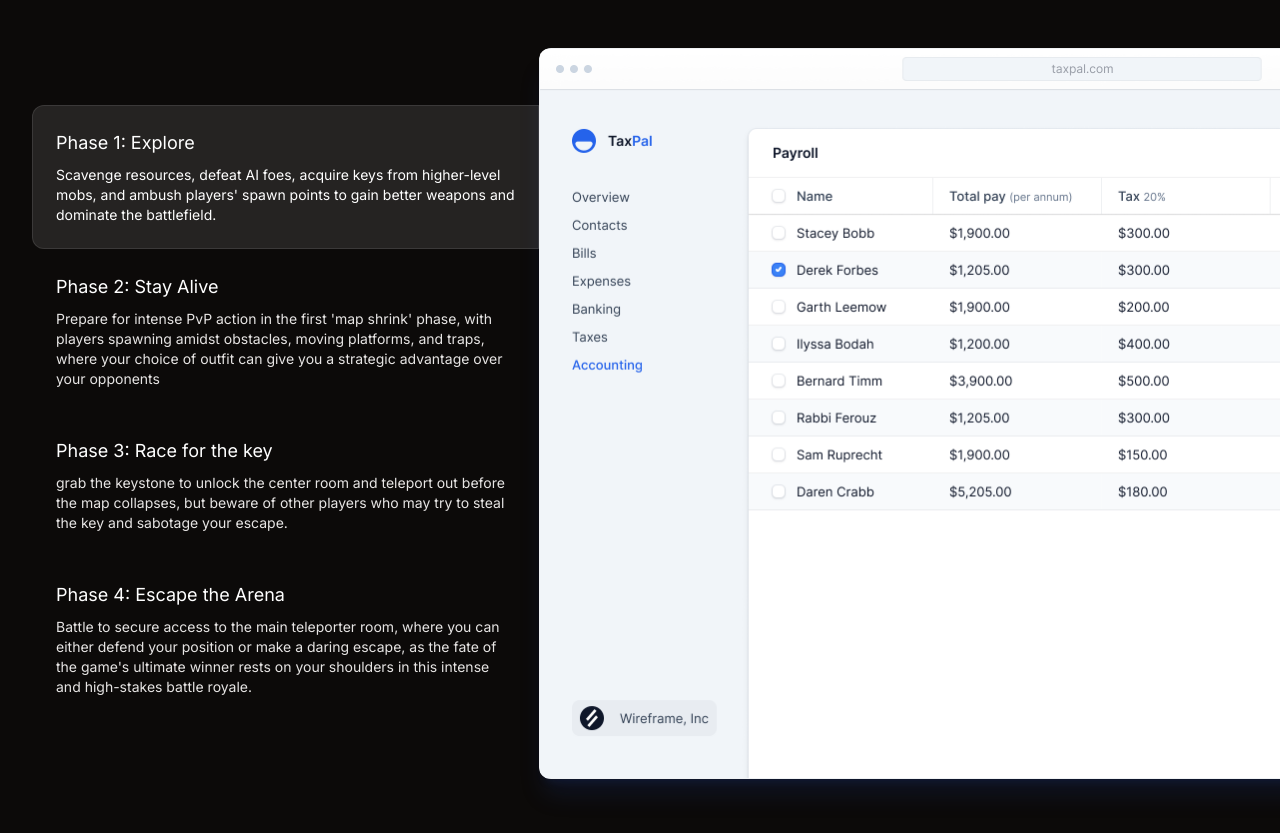
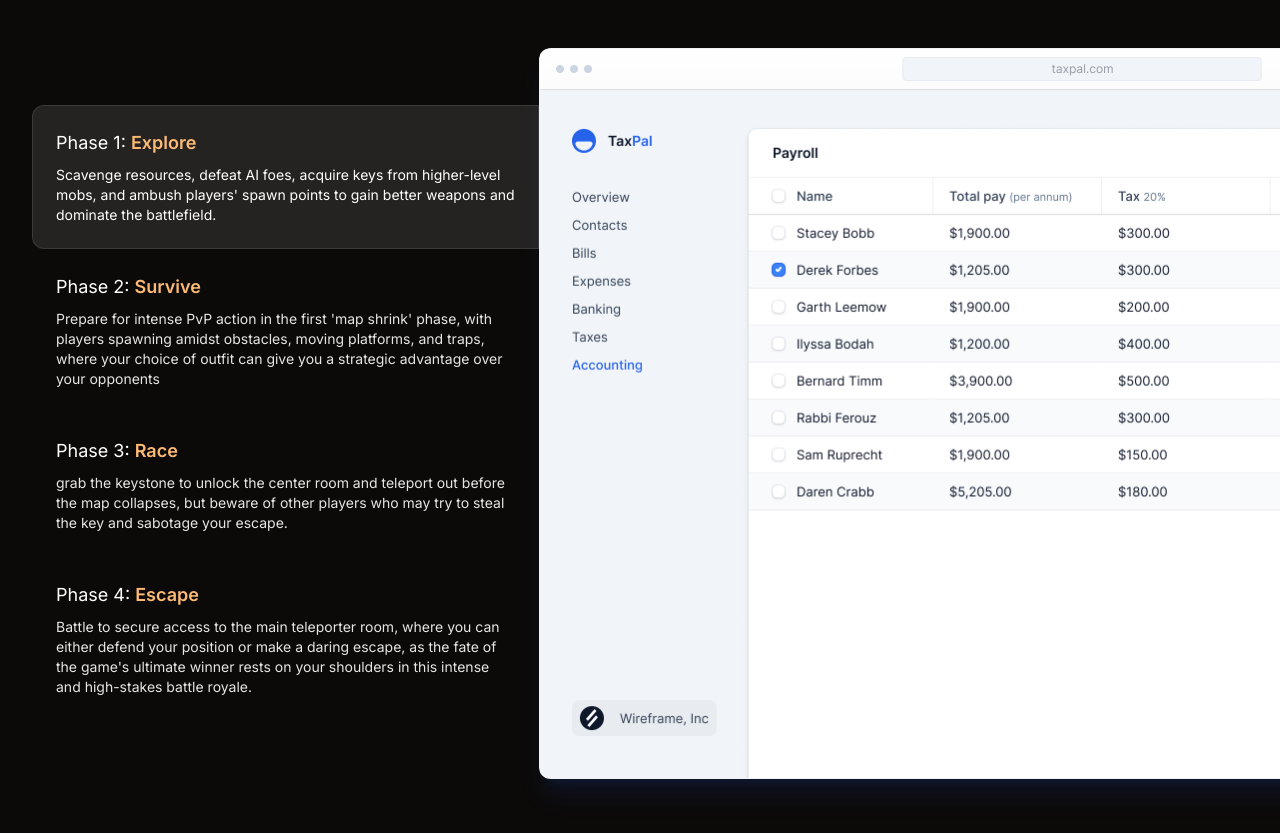
Before and after one commit to brodiecc/chainz-unleashed-website, a Next.js app: page / in a window 1280 px wide. Shown: the part 1080-1913 px from the top of the page. Built offline with nearby package versions, Linux system fonts and the light colour scheme.

Commit message:
Fixed priamry features focus issue, and added bold orange headers

```diff
--- a/src/components/PrimaryFeatures.tsx
+++ b/src/components/PrimaryFeatures.tsx
@@ -13,25 +13,33 @@ import screenshotVatReturns from "@/images/screenshots/vat-returns.png";
 
 const features = [
   {
-    title: "Phase 1: Explore",
+    // title: "Phase 1: Explore",
+    titleStart: "Phase 1: ",
+    titleEmphasis: "Explore",
     description:
       "Scavenge resources, defeat AI foes, acquire keys from higher-level mobs, and ambush players' spawn points to gain better weapons and dominate the battlefield.",
     image: screenshotPayroll,
   },
   {
-    title: "Phase 2: Stay Alive",
+    // title: "Phase 2: Stay Alive",
+    titleStart: "Phase 2: ",
+    titleEmphasis: "Survive",
     description:
       "Prepare for intense PvP action in the first 'map shrink' phase, with players spawning amidst obstacles, moving platforms, and traps, where your choice of outfit can give you a strategic advantage over your opponents",
     image: screenshotExpenses,
   },
   {
-    title: "Phase 3: Race for the key",
+    titleStart: "Phase 3: ",
+    titleEmphasis: "Race",
+    // titleEnd: " for the key",
     description:
       "grab the keystone to unlock the center room and teleport out before the map collapses, but beware of other players who may try to steal the key and sabotage your escape.",
     image: screenshotVatReturns,
   },
   {
-    title: "Phase 4: Escape the Arena",
+    titleStart: "Phase 4: ",
+    titleEmphasis: "Escape",
+    // titleEnd: " the Arena",
     description:
       "Battle to secure access to the main teleporter room, where you can either defend your position or make a daring escape, as the fate of the game's ultimate winner rests on your shoulders in this intense and high-stakes battle royale.",
     image: screenshotReporting,
@@ -83,7 +91,7 @@ export default function PrimaryFeatures() {
                 <Tab.List className="relative z-10 flex gap-x-4 whitespace-nowrap px-4 sm:mx-auto sm:px-0 lg:mx-0 lg:block lg:gap-x-0 lg:gap-y-1 lg:whitespace-normal">
                   {features.map((feature, featureIndex) => (
                     <div
-                      key={feature.title}
+                      key={feature.titleStart}
                       className={clsx(
                         "group relative rounded-full py-1 px-4 lg:rounded-r-none lg:rounded-l-xl lg:p-6",
                         selectedIndex === featureIndex
@@ -94,14 +102,17 @@ export default function PrimaryFeatures() {
                       <h3>
                         <Tab
                           className={clsx(
-                            "font-display text-lg [&:not(:focus-visible)]:focus:outline-none",
+                            "font-display text-lg focus:ring-0 focus:ring-offset-0",
                             selectedIndex === featureIndex
                               ? "text-stone-900 lg:text-white"
                               : "text-white hover:text-white lg:text-white"
                           )}
                         >
                           <span className="absolute inset-0 rounded-full lg:rounded-r-none lg:rounded-l-xl" />
-                          {feature.title}
+                          {feature.titleStart}
+                          <span className="font-semibold text-orange-300">
+                            {feature.titleEmphasis}
+                          </span>
                         </Tab>
                       </h3>
                       <p
@@ -120,7 +131,7 @@ export default function PrimaryFeatures() {
               </div>
               <Tab.Panels className="lg:col-span-7">
                 {features.map((feature) => (
-                  <Tab.Panel key={feature.title} unmount={false}>
+                  <Tab.Panel key={feature.titleStart} unmount={false}>
                     <div className="relative sm:px-6 lg:hidden">
                       <div className="absolute -inset-x-4 top-[-6.5rem] bottom-[-4.25rem] bg-white/10 ring-1 ring-inset ring-white/10 sm:inset-x-0 sm:rounded-t-xl" />
                       <p className="relative mx-auto max-w-2xl text-base text-white sm:text-center">
```
